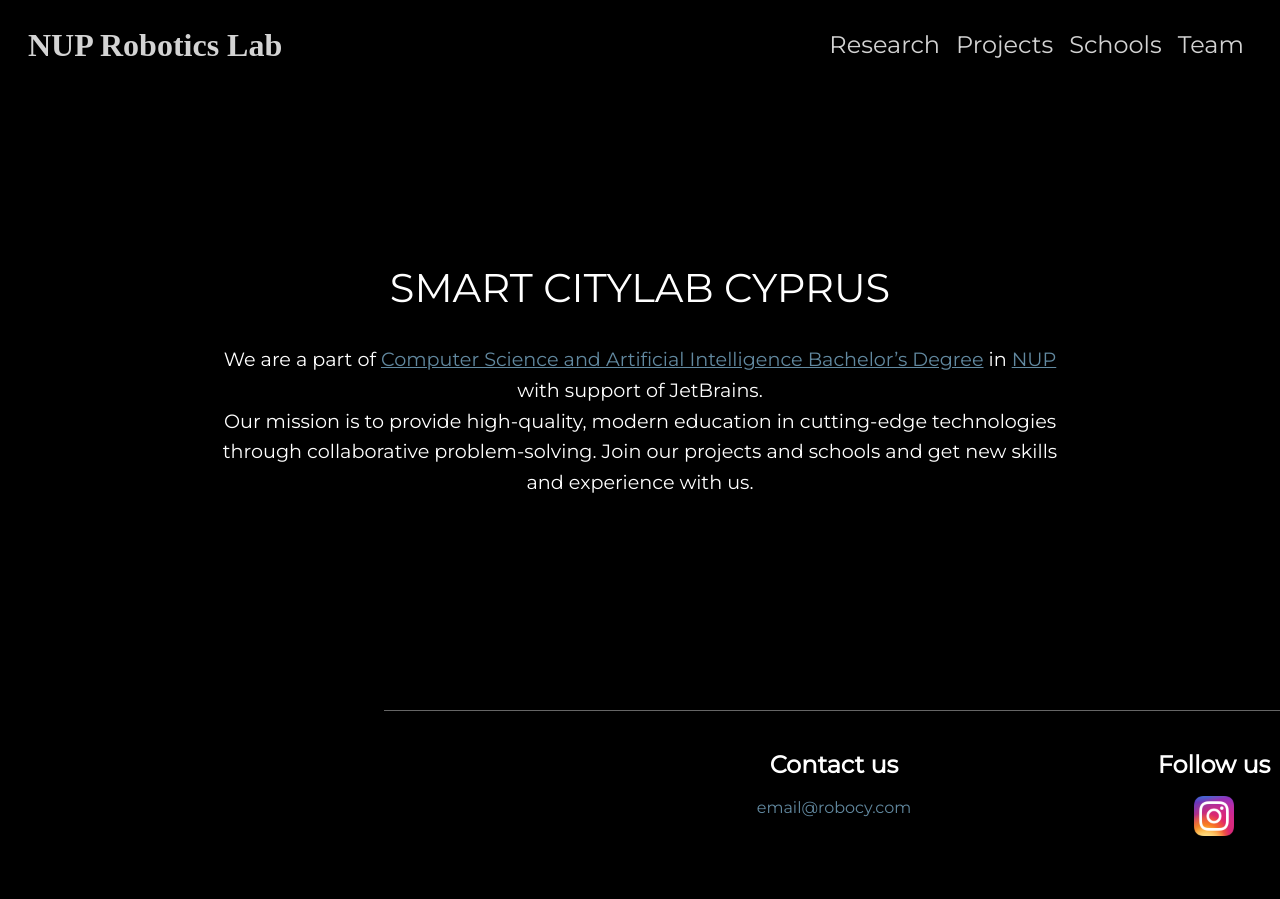
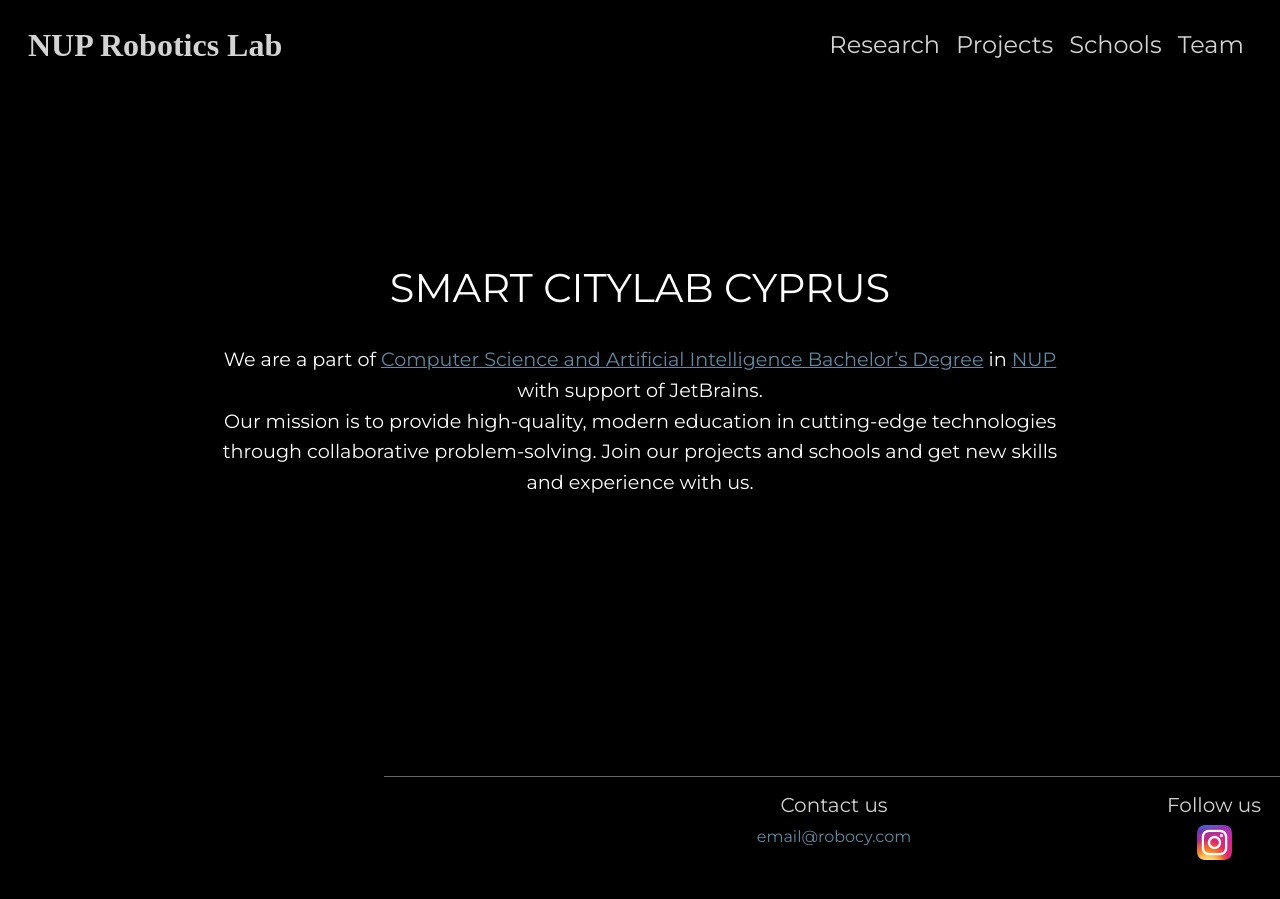
Before and after one commit to rcicd/robo_lab, a Jekyll site: the page built from index.md, in a window 1280 px wide and 900 px high, scrolled down 22 px. Built offline with Jekyll 4.4.1, drawn with Linux system fonts in a browser that asks for light colours; some web fonts are replaced; before the commit the page ends 900 px from its top, so only the background shows below that.

```diff
--- a/_includes/footer.html
+++ b/_includes/footer.html
@@ -3,12 +3,12 @@
     <div class="row justify-content-center">
 
       <div class="col-lg-4 col-md-6 mb-4">
-        <h4>Contact us</h4>
+        <h5>Contact us</h5>
         <p><a href="mailto:email.robocy.com">email@robocy.com</a></p>
       </div>
 
       <div class="col-lg-4 col-md-6 mb-4">
-        <h4>Follow us</h4>
+        <h5>Follow us</h5>
         <a href="https://www.instagram.com/smartcitylab.cy?igsh=Z2E4enk1anBmNDJz" target="_blank" rel="noopener noreferrer">
           <img src="{{ site.baseurl }}/assets/img/Instagram_icon.png" alt="Instagram" class="social-icon">
         </a>
--- a/assets/css/main.css
+++ b/assets/css/main.css
@@ -99,6 +99,7 @@ body {
   font-size: clamp(1rem, 0.8rem + 0.5vw, 1.5rem);
   padding-top: var(--content-margin-top);
   min-height: calc(100vh - var(--content-margin-top));
+
 }
 
 /* ===== ЛЕВЫЙ РОБОТ ===== */
@@ -275,12 +276,12 @@ a:hover {
 
 .site-footer {
   border-top: 1px solid var(--border-light);
-position: fixed;
+display: flex;
   left: 0;             /* Прижимаем к левому краю */
   bottom: 0;           /* Прижимаем к нижнему краю */
   width: 100%;
   color: var(--text-light);
-  padding: 2.5rem 0;
+  padding: 1rem 0;
   border-top: 1px solid var(--border-footer);
   text-align: center;
 }
@@ -306,7 +307,7 @@ position: fixed;
 }
 
 .social-icon {
-  width: 40px;
+  width: 35px;
   height: auto;
   transition: opacity 0.2s ease-in-out;
 }
@@ -317,6 +318,6 @@ position: fixed;
 
 @media (max-width: 767.98px) {
   .site-footer {
-    text-align: center; /* Центрируем все на мобильных */
+    text-align: center;
   }
 }
```
